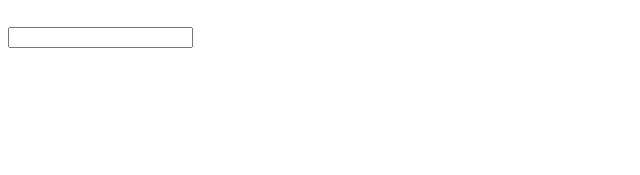
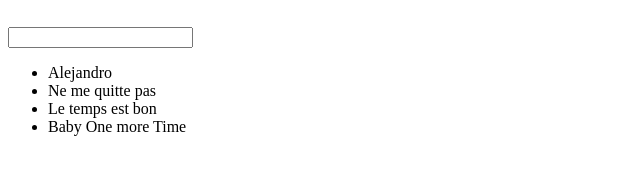
Before and after one commit to emmirose/firstAppAngular, an Angular app: page / in a window 1280 px wide. Shown: the part 579-754 px from the top of the page, without its empty margins (0-640 px from the left). Built offline with nearby package versions, Linux system fonts and the light colour scheme.

Commit message:
tested soe directives

```diff
--- a/src/app/user-profile/user-profile.component.html
+++ b/src/app/user-profile/user-profile.component.html
@@ -9,3 +9,7 @@
 </div>
 <p>{{user.quote}}</p>
 <input type="text" [(ngModel)]="user.quote">
+
+<ul>
+  <li *ngFor="let song of songList"> {{song}}</li>
+</ul>
--- a/src/app/user-profile/user-profile.component.ts
+++ b/src/app/user-profile/user-profile.component.ts
@@ -17,5 +17,6 @@ export class UserProfileComponent {
   toggleDisplayDiv() {
     this.isShowDiv = !this.isShowDiv;
   }
+  songList: string[] = ["Alejandro", "Ne me quitte pas", "Le temps est bon", "Baby One more Time"];
 
 }
```
Also changed, not shown: 1 other file (tests, documents, lock files or other folders).
